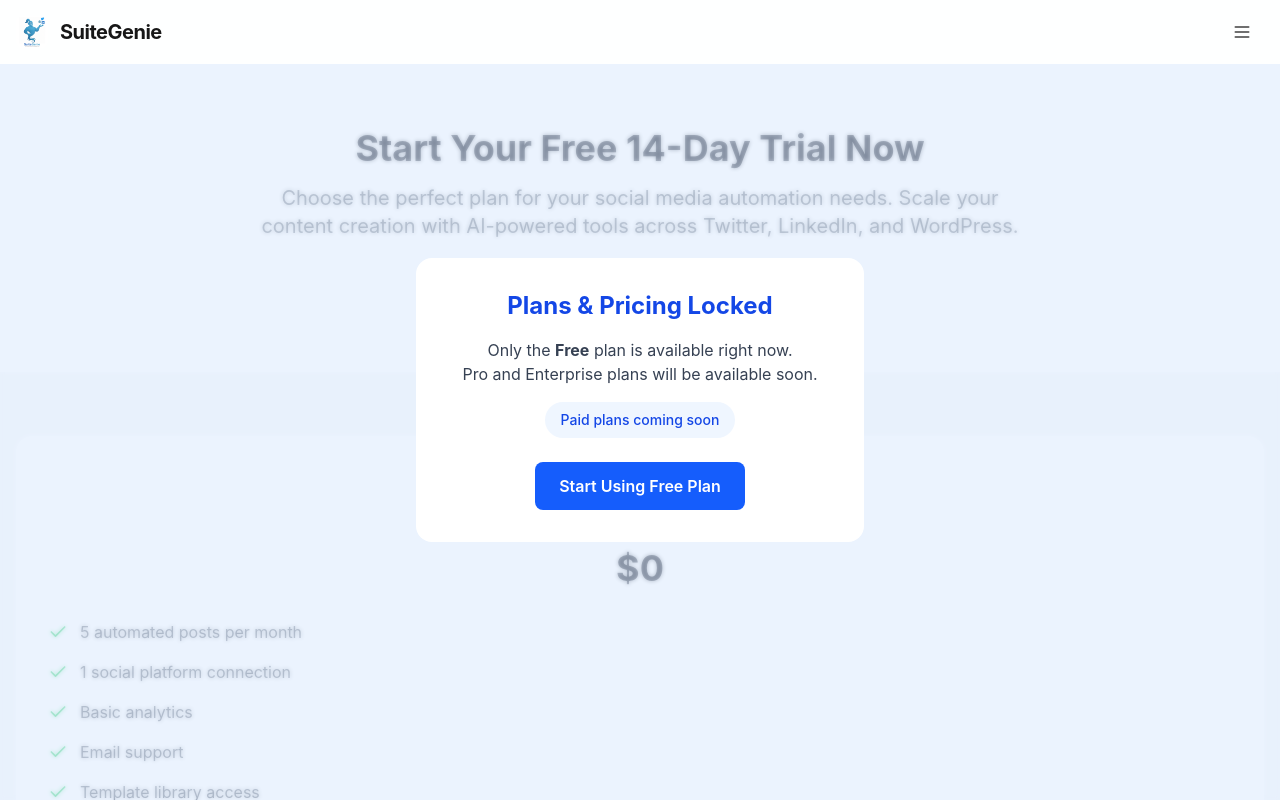
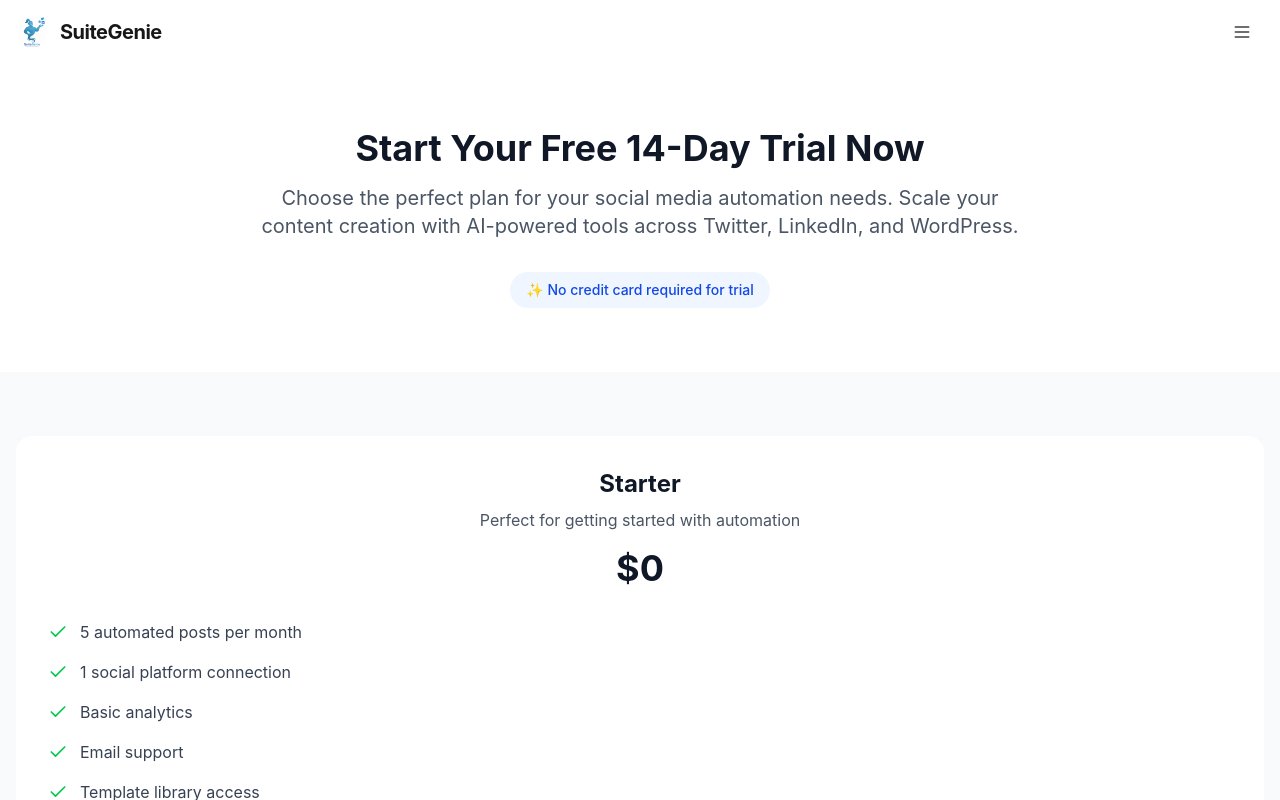
Before and after one commit to ModularAIHub/new-platform, a React (Vite) app in the folder client/: page /plans in a window 1280 px wide. Shown: the top 800 px of the page. Built offline with nearby package versions, Linux system fonts and the light colour scheme; no server answers.

Commit message:
plans section

```diff
--- a/client/src/pages/PlansPage.jsx
+++ b/client/src/pages/PlansPage.jsx
@@ -141,22 +141,7 @@ const PlansPage = () => {
 
   return (
     <div className="min-h-screen bg-gray-50 relative">
-      {/* LOCKED PAGE OVERLAY */}
-      {/* Overlay: less opaque, navbar visible */}
-      <div className="fixed inset-0 z-40 flex items-center justify-center" style={{pointerEvents: 'none'}}>
-        <div className="absolute inset-0 bg-blue-100" style={{opacity: 0.55, backdropFilter: 'blur(2px)'}} />
-      </div>
-      {/* Modal: above overlay, below navbar */}
-      <div className="fixed inset-0 z-50 flex items-center justify-center pointer-events-auto">
-        <div className="bg-white rounded-2xl shadow-2xl p-8 max-w-md w-full text-center border-2 border-blue-500">
-          <h2 className="text-2xl font-bold text-blue-700 mb-4">Plans & Pricing Locked</h2>
-          <p className="text-gray-700 mb-4">Only the <b>Free</b> plan is available right now.<br/>Pro and Enterprise plans will be available soon.</p>
-          <div className="mb-4">
-            <span className="inline-block bg-blue-50 text-blue-700 rounded-full px-4 py-2 text-sm font-medium">Paid plans coming soon</span>
-          </div>
-          <button onClick={() => window.location.href = '/register'} className="mt-2 bg-blue-600 text-white px-6 py-3 rounded-lg font-semibold hover:bg-blue-700 transition-colors">Start Using Free Plan</button>
-        </div>
-      </div>
+
       <div className="bg-white">
         <div className="max-w-7xl mx-auto py-16 px-4 sm:px-6 lg:px-8 text-center">
           <h1 className="text-4xl font-bold text-gray-900 mb-4">
```
